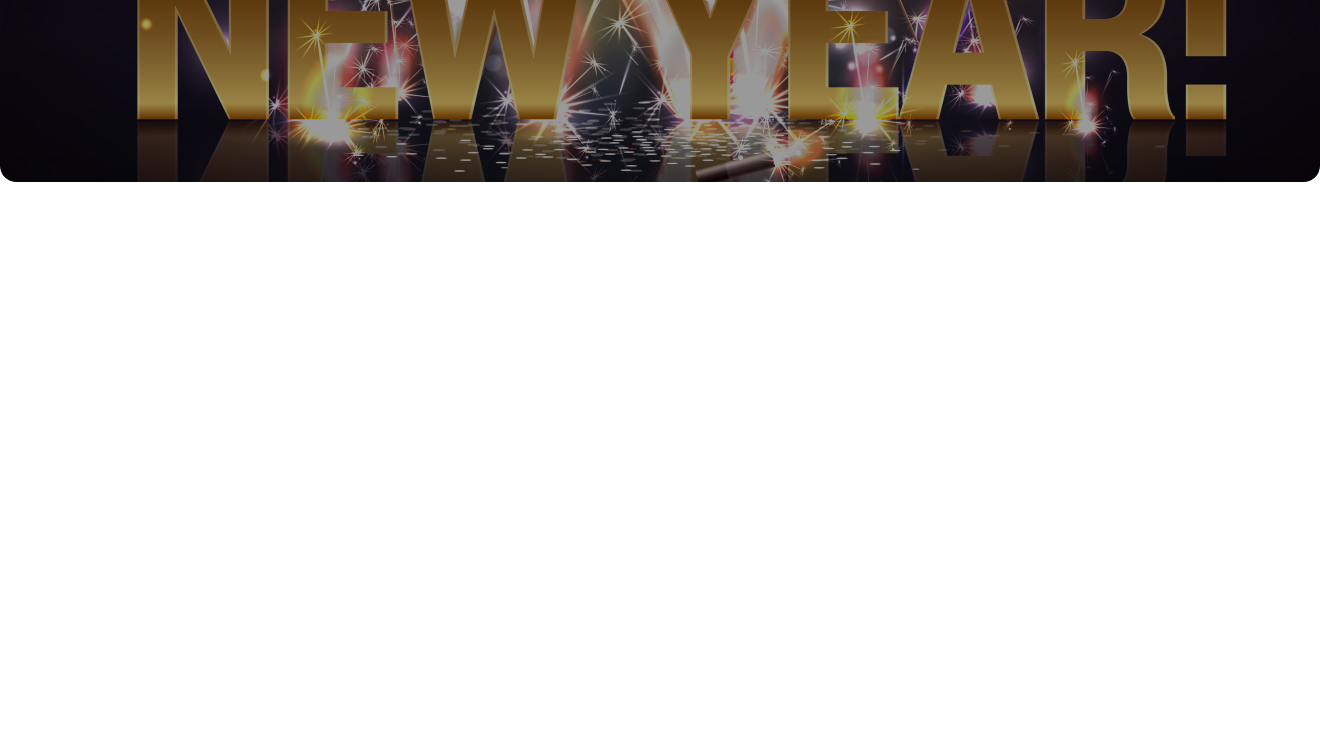
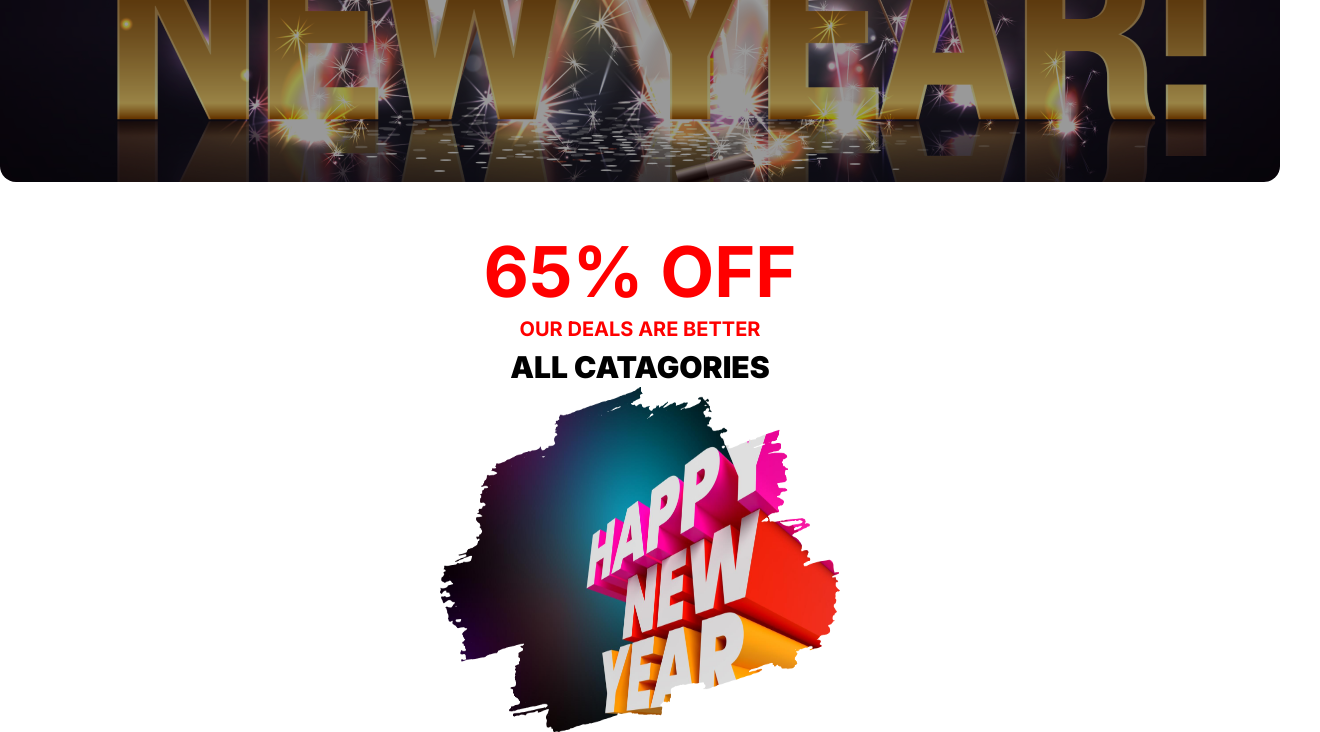
Before and after one commit to 6arjis/New-Year-Offer, a plain HTML site: page index.html in a window 1280 px wide. Shown: the part 438-1170 px from the top of the page, 1320 px wide, since content can reach past the window. Before the commit the page ends 800 px from the top, so only its background shows below. Drawn offline with Linux system fonts and the light colour scheme.

Commit message:
Third Commit

```diff
--- a/index.html
+++ b/index.html
@@ -13,5 +13,16 @@
             <h1>New Year Party <br> Celebration</h1>
            </div>
      </header>
+
+     <main>
+        <section class="section-one">
+              <div class="s1-container">
+                <h1 class="s1-title">65% OFF</h1>
+                <p class="s1-para">OUR DEALS ARE BETTER</p>
+                <h3 class="s1-subtitle">ALL CATAGORIES</h3>
+                <img class="s1-img" style="height: 400px; width: 400px;" src="./images/New Year Photo.png" alt="">
+              </div>
+        </section>
+     </main>
 </body>
 </html>
--- a/style.css
+++ b/style.css
@@ -14,7 +14,7 @@
     background-repeat: no-repeat;
     background-size: cover;
     margin: 0 auto;
-    width: 1320px;
+    max-width: 1320px;
     height: 600px;
     margin-top: 20px;
     border-radius: 16px;
@@ -29,6 +29,7 @@
 .banner-content p{
     color: white;
     font-size: 32px;
+    font-family: Merriweather;
     font-weight: 400;
     line-height: 40px;
     letter-spacing: 0%;
@@ -36,8 +37,46 @@
 }
 .banner-content h1{
     font-size: 72px;
+    font-family: Merriweather;
     font-weight: 900;
     line-height: 95px;
     color: white;
     text-align: center;
 }
+/* Section 1 Style */
+.section-one{
+    height: 500px;
+    width: 500px;
+    margin: 0 auto;
+    margin-top: 50px;
+}
+.s1-container{
+    display: flex;
+    flex-direction: column;
+    justify-content: center;
+    align-items: center;
+    height: 500px;
+}
+.s1-title {
+    font-family: Inter;
+    font-size: 70px;
+    font-weight: 700;
+    line-height: 80px;
+    color: red;
+    text-align: center;
+}
+.s1-para{
+    font-family: Inter;
+    font-size: 20px;
+    font-weight: 700;
+    line-height: 35px;
+    color: red;
+    text-align: center;
+}
+.s1-subtitle{
+    font-family: Inter;
+    font-size: 30px;
+    font-weight: 900;
+    line-height: 40px;
+    text-align: center;
+}
```
